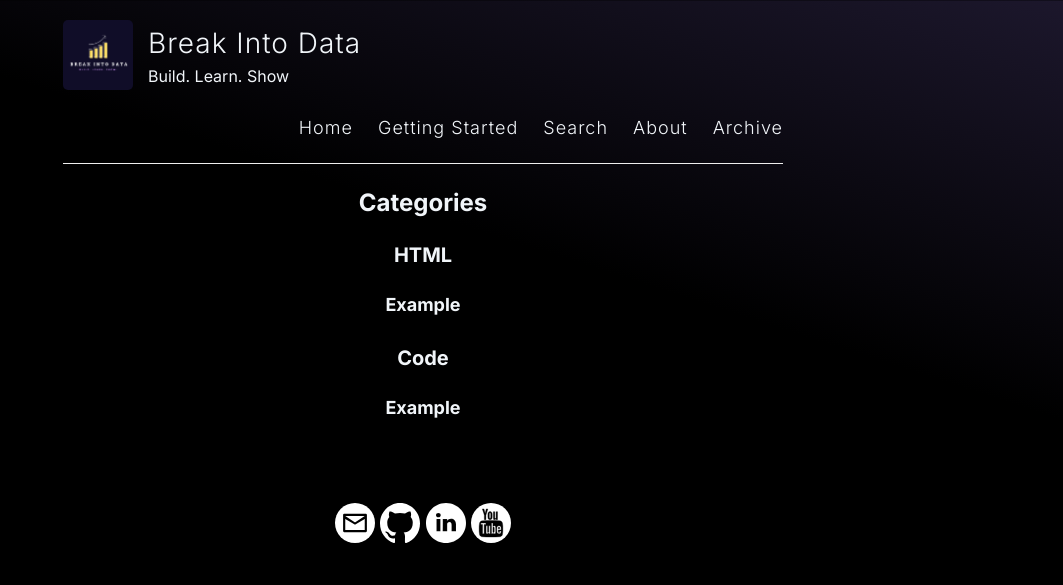
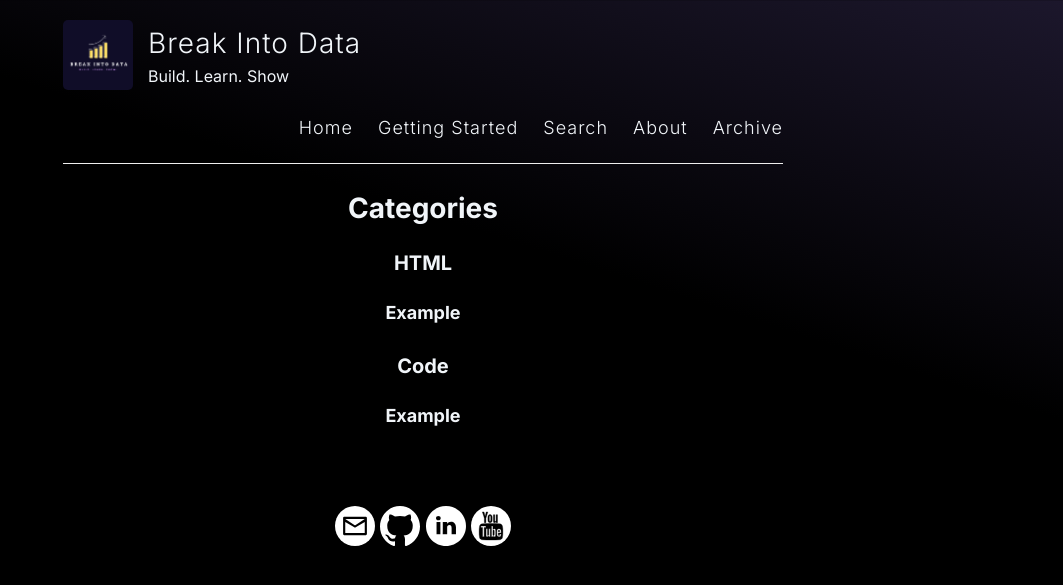
Before and after one commit to Break-Into-Data/break-into-data-website, a Jekyll site: the page built from _pages/categories.md, in a window 1280 px wide. Shown: the top 585 px of the page, without its empty margins (217-1280 px from the left). Built offline with Jekyll 4.4.1, drawn with Linux system fonts in a browser that asks for light colours.

Commit message:
discord widget spacing

```diff
--- a/assets/style.scss
+++ b/assets/style.scss
@@ -64,7 +64,7 @@
   font-weight: bold;
 
   line-height: 1.7;
-  margin: 1em 0 15px;
+  margin: 1em 0 10px;
   padding: 0;
   text-align: center;
 
@@ -85,13 +85,14 @@
 
 
 .discord-widget h1 {
+  margin-top: 10px;
   font-size: 24px;
   margin-bottom: 10px;
 }
 
 .subtitle {
   font-size: 14px;
-  margin-bottom: 30px;
+  margin-bottom: 15px;
   opacity: 0.8;
 }
 
@@ -99,7 +100,7 @@
   display: flex;
   justify-content: center;
   gap: 40px;
-  margin-bottom: 30px;
+  margin-bottom: 10px;
 }
 
 .stat-box {
@@ -123,7 +124,7 @@
   background-color: $accentColor;
   color: white;
   padding: 10px 20px;
-  font-size: 16px;
+  font-size: 14px;
   border: none;
   border-radius: 8px; /* Changed to 8px for subtle rounded corners */
   cursor: pointer;
@@ -139,14 +140,14 @@
 }
 
 h1 {
-  font-size: 24px;
+  font-size: 28px;
   a {
     color: inherit;
   }
 }
 
 h2 {
-  font-size: 22px;
+  font-size: 24px;
 }
 
 @media (min-width: 769px){
@@ -172,6 +173,10 @@
 p {
   font-size: 16px;
   margin: 15px 0;
+}
+
+li {
+  font-size: 16px;
 }
 
 table {
```
